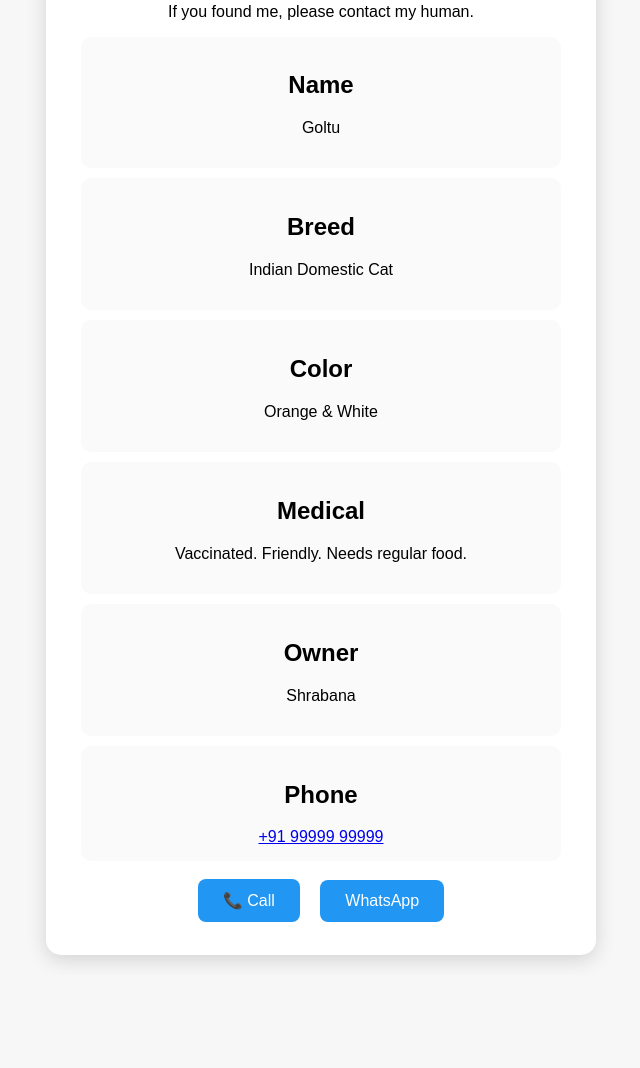
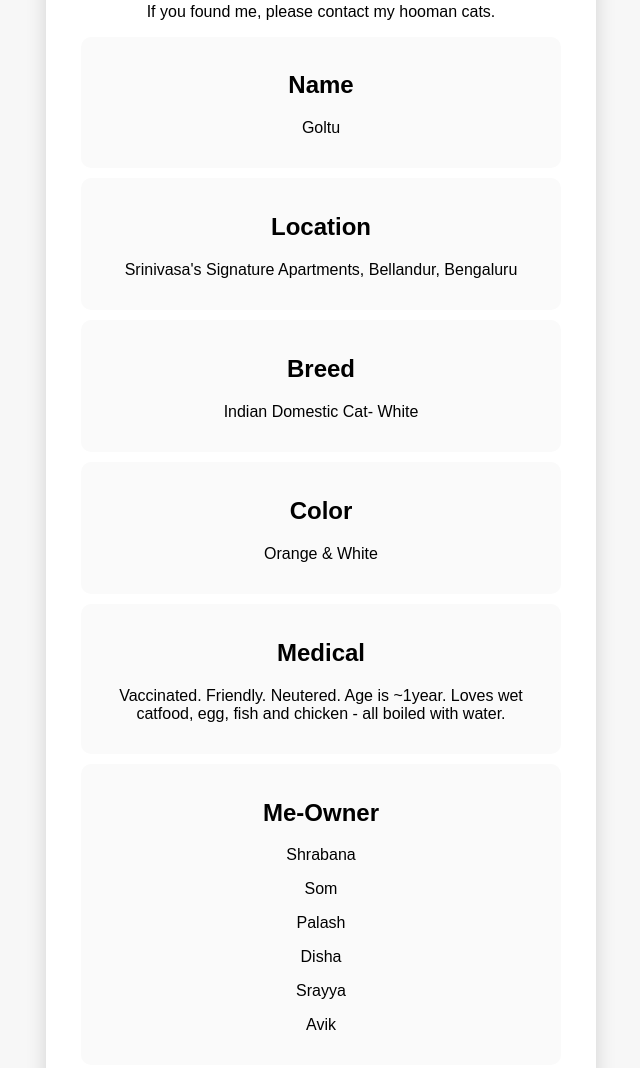
Before and after one commit to Shrabana-acc/goltu-qr, a plain HTML site: page index.html in a window 1280 px wide. Shown: the part 414-1482 px from the top of the page, without its empty margins (319-959 px from the left). Before the commit the page ends 1389 px from the top, so only its background shows below. Drawn offline with Linux system fonts and the light colour scheme.

Commit message:
changes in ui

```diff
--- a/index.html
+++ b/index.html
@@ -3,7 +3,7 @@
 
 <head>
 
-    <title>Goltu is Lost!</title>
+    <title>Hi I am Goltu and I am Lost!</title>
 
     <meta charset="UTF-8">
 
@@ -26,7 +26,7 @@
 
 <p>
 If you found me,
-please contact my human.
+please contact my hooman cats.
 </p>
 
 <div class="card">
@@ -39,9 +39,17 @@ please contact my human.
 
 <div class="card">
 
+<h2>Location</h2>
+
+<p>Srinivasa's Signature Apartments, Bellandur, Bengaluru</p>
+
+</div>
+
+<div class="card">
+
 <h2>Breed</h2>
 
-<p>Indian Domestic Cat</p>
+<p>Indian Domestic Cat- White</p>
 
 </div>
 
@@ -60,16 +68,23 @@ please contact my human.
 <p>
 Vaccinated.
 Friendly.
-Needs regular food.
+Neutered.
+Age is ~1year.
+Loves wet catfood, egg, fish and chicken - all boiled with water.
 </p>
 
 </div>
 
 <div class="card">
 
-<h2>Owner</h2>
+<h2>Me-Owner</h2>
 
 <p>Shrabana</p>
+<p>Som</p>
+<p>Palash</p>
+<p>Disha</p>
+<p>Srayya</p>
+<p>Avik</p>
 
 </div>
 
```
